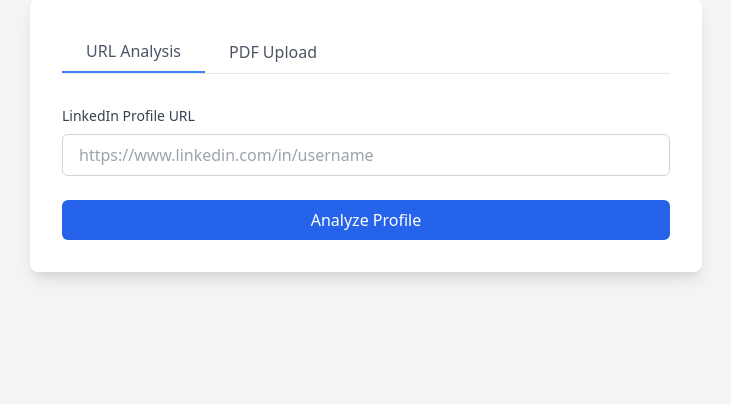
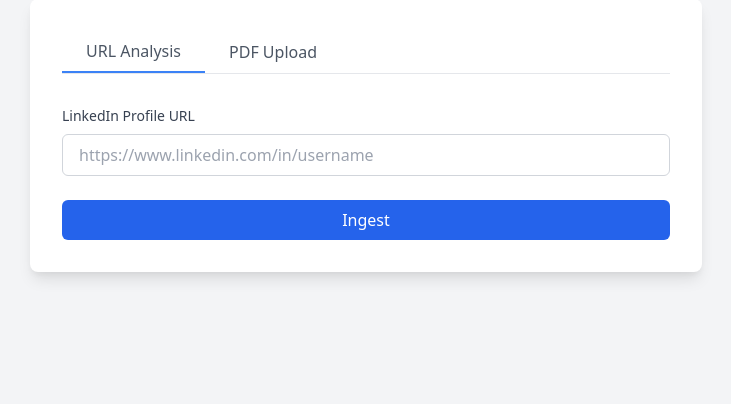
Before and after one commit to paulLieber98/LinkedIngest, a Flask app: page / in a window 1280 px wide. Shown: the part 153-557 px from the top of the page, without its empty margins (274-1005 px from the left). Run offline with Flask 3, Linux system fonts and the light colour scheme.

Commit message:
"ingest" instead of "analyze profile"

```diff
--- a/templates/index.html
+++ b/templates/index.html
@@ -34,7 +34,7 @@
                 </div>
                 <button type="submit"
                     class="w-full bg-blue-600 text-white py-2 px-4 rounded-md hover:bg-blue-700 transition duration-200">
-                    Analyze Profile
+                    Ingest
                 </button>
             </form>
 
@@ -50,7 +50,7 @@
                 </div>
                 <button type="submit"
                     class="w-full bg-blue-600 text-white py-2 px-4 rounded-md hover:bg-blue-700 transition duration-200">
-                    Analyze PDF
+                    Ingest
                 </button>
             </form>
 
```
